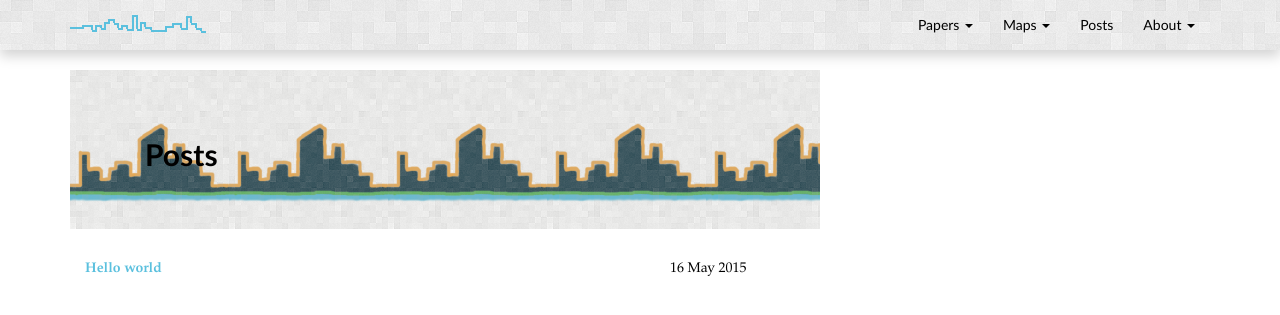
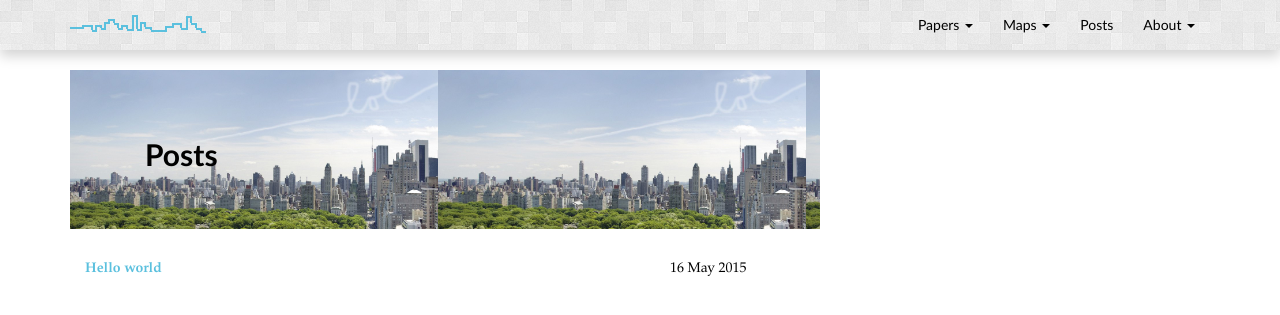
Before and after one commit to chrisrobertsnyc/chrisrobertsnyc.github.io, a Jekyll site: the page built from blog/index.html, in a window 1280 px wide. Shown: the top 315 px of the page. Built offline with Jekyll 4.4.1, drawn with Linux system fonts in a browser that asks for light colours; nearby versions of some CDN libraries.

Commit message:
more posts bg experiment

```diff
--- a/css/main.css
+++ b/css/main.css
@@ -17,7 +17,7 @@ body {
   transition-property: box-shadow;
 }
 #blog-jumbotron {
-	background-image: url('/assets/bright-squares-skyline2.png');
+	background-image: url('/assets/flower_lol.jpg');
   background-repeat: repeat-x;
   background-size: contain;
 }
```
Also changed, not shown: assets/flower_lol.jpg (added).
